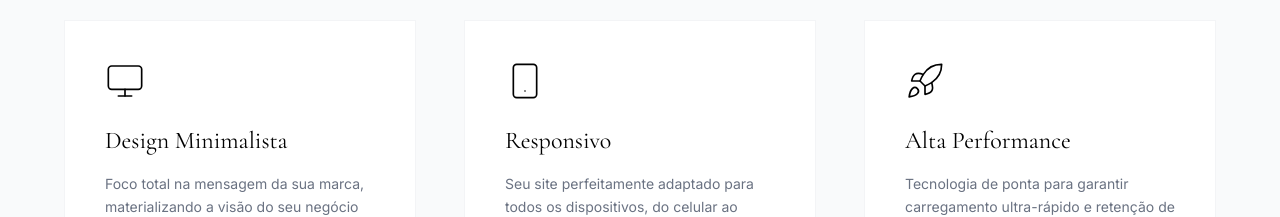
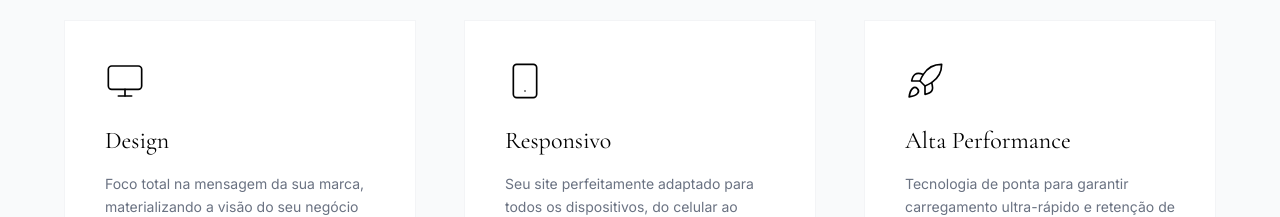
Before and after one commit to Harthuz/hartsites, a Next.js app: page / in a window 1280 px wide. Shown: the part 1420-1637 px from the top of the page. Built offline with nearby package versions, Linux system fonts and the light colour scheme.

Commit message:
style: cards de mensagens

```diff
--- a/src/components/Features.tsx
+++ b/src/components/Features.tsx
@@ -3,7 +3,7 @@ import { Monitor, Smartphone, Rocket, TrendingUp, MapPin, Headset } from 'lucide
 const features = [
   {
     icon: Monitor,
-    title: "Design Minimalista",
+    title: "Design",
     description: "Foco total na mensagem da sua marca, materializando a visão do seu negócio em um layout estratégico e direto.",
   },
   {
```
